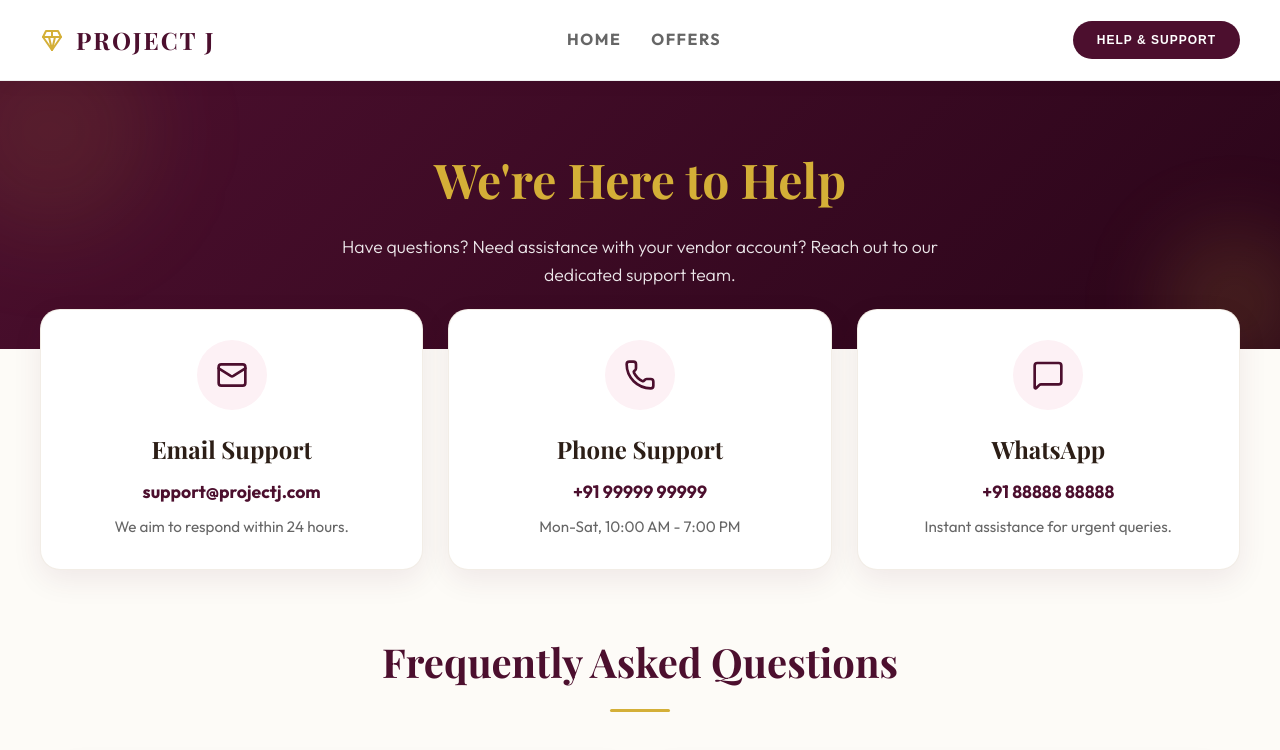
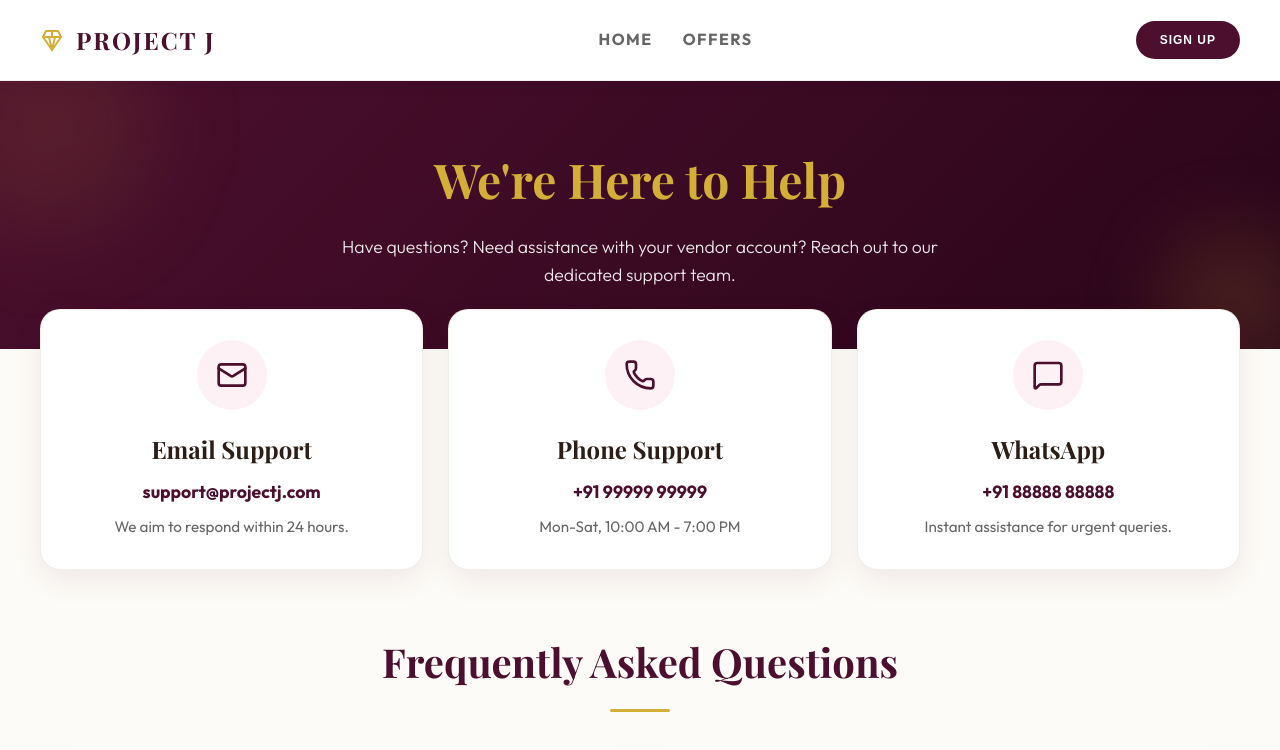
Before and after one commit to A-Muthurama/vendor_panel, a React (Create React App) app in the folder frontend/: page /vendor/help-support in a window 1280 px wide. Shown: the top 750 px of the page. Built offline with nearby package versions, Linux system fonts and the light colour scheme; no server answers; a web font is replaced by a local one.

Commit message:
sign up button

```diff
--- a/frontend/src/pages/PublicSupport.js
+++ b/frontend/src/pages/PublicSupport.js
@@ -1,9 +1,12 @@
 import React from "react";
-import AuthHeader from "../components/AuthHeader";
+import { Link, useNavigate } from "react-router-dom";
 import { Mail, Phone, MessageSquare } from "lucide-react";
 import "../styles/PublicSupport.css";
+import "../styles/AuthHeader.css";
 
 const PublicSupport = () => {
+    const navigate = useNavigate();
+
     const contactMethods = [
         {
             icon: <Mail size={32} />,
@@ -46,7 +49,39 @@ const PublicSupport = () => {
 
     return (
         <>
-            <AuthHeader />
+            {/* Custom Header with Sign Up Button */}
+            <header className="auth-header">
+                {/* 1. Brand / Logo */}
+                <div className="auth-header-brand">
+                    <div className="auth-brand-icon">
+                        <svg width="24" height="24" viewBox="0 0 24 24" fill="none" xmlns="http://www.w3.org/2000/svg">
+                            <path d="M6 3L3 9L12 22L21 9L18 3H6Z" stroke="currentColor" strokeWidth="2" strokeLinecap="round" strokeLinejoin="round" />
+                            <path d="M12 22L9 9" stroke="currentColor" strokeWidth="2" strokeLinecap="round" strokeLinejoin="round" />
+                            <path d="M12 22L15 9" stroke="currentColor" strokeWidth="2" strokeLinecap="round" strokeLinejoin="round" />
+                            <path d="M3 9H21" stroke="currentColor" strokeWidth="2" strokeLinecap="round" strokeLinejoin="round" />
+                            <path d="M12 3V9" stroke="currentColor" strokeWidth="2" strokeLinecap="round" strokeLinejoin="round" />
+                        </svg>
+                    </div>
+                    <h2 className="auth-brand-title">PROJECT J</h2>
+                </div>
+
+                {/* 2. Navigation Menu */}
+                <nav className="auth-header-nav">
+                    <Link to="https://www.jewellersparadise.com/" className="auth-nav-item">HOME</Link>
+                    <Link to="https://www.jewellersparadise.com/offers" className="auth-nav-item">OFFERS</Link>
+                </nav>
+
+                {/* 3. Sign Up Button (instead of Help & Support) */}
+                <div className="auth-header-right">
+                    <button
+                        className="auth-cta-btn"
+                        onClick={() => navigate('/vendor/signup')}
+                    >
+                        Sign Up
+                    </button>
+                </div>
+            </header>
+
             <div className="public-support-page">
                 {/* Hero Section */}
                 <div className="support-hero">
```
